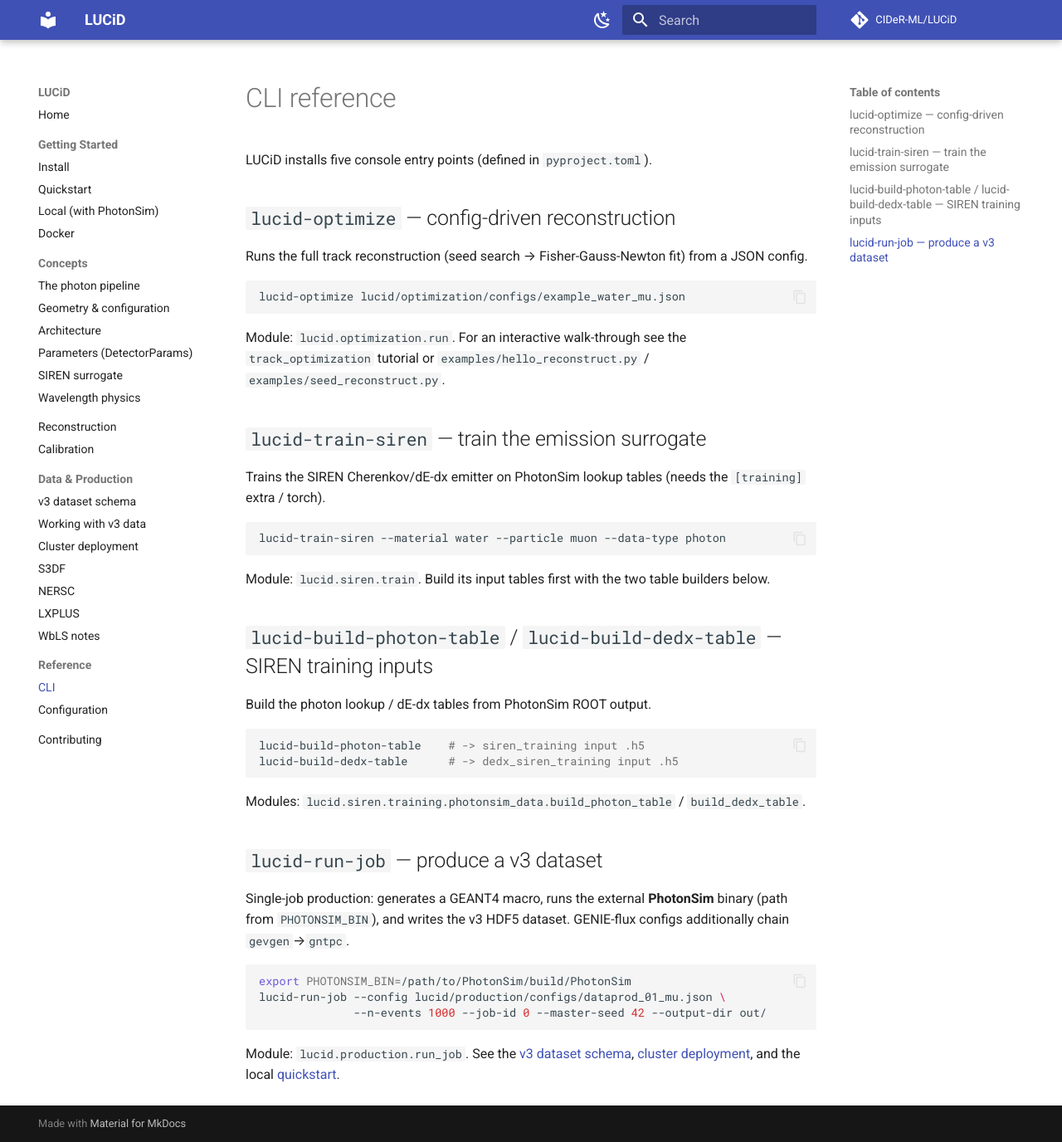
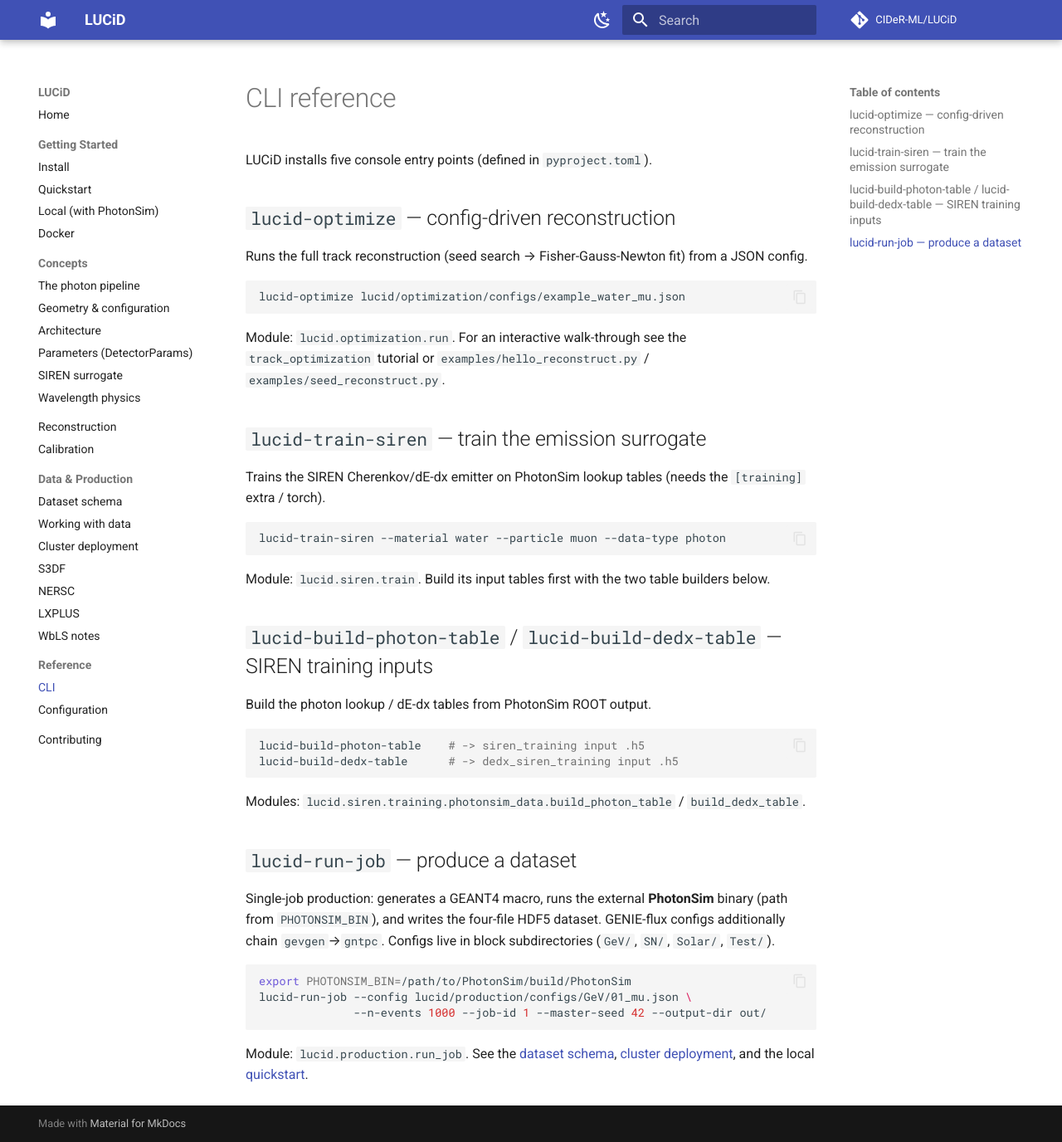
Before and after one commit to CIDeR-ML/LUCiD, an MkDocs documentation site: the page built from docs/reference/cli.md, in a window 1280 px wide and 1376 px high. Shown: the whole window at 83% size. Built offline with MkDocs 1.6.1 and Material for MkDocs 9.7.7, drawn with Linux system fonts in a browser that asks for light colours; comment, search, counter and statistics services are not loaded.

Commit message:
docs: align the site with post-digitizer main (drop v3 naming, fix dead APIs)
The cleanup branch predates the digitizer merge, which dropped the v3/v5
naming and removed data_prod_utils / v3_reader / visualize_particle_events.

- working-with-v3-data.md -> working-with-data.md: rewrite the reading
  example against lucid.sources.reader + verify_output.batch_paths; point
  at scripts/inspect_dataset.py, the viewer, and derived_views.
- scripts/inspect_dataset.py: port from the removed v3_reader API to
  lucid.sources.reader (batch dir + --batch file_index resolution).
- reference/cli.md: block config paths (GeV/01_mu.json), 1-based --job-id.
- README / index / nav / scripts docs: drop the v3 dataset naming
  (GENIE v3 mentions are a real version and stay).

Co-Authored-By: Claude Fable 5 <noreply@anthropic.com>
Claude-Session: https://claude.ai/code/session_01WuukZpak35eZnCn8yjYtBx

````diff
--- a/docs/reference/cli.md
+++ b/docs/reference/cli.md
@@ -26,15 +26,15 @@ lucid-build-dedx-table      # -> dedx_siren_training input .h5
 ```
 Modules: `lucid.siren.training.photonsim_data.build_photon_table` / `build_dedx_table`.
 
-## `lucid-run-job` — produce a v3 dataset
+## `lucid-run-job` — produce a dataset
 Single-job production: generates a GEANT4 macro, runs the external **PhotonSim** binary (path from
-`PHOTONSIM_BIN`), and writes the v3 HDF5 dataset. GENIE-flux configs additionally chain
-`gevgen`→`gntpc`.
+`PHOTONSIM_BIN`), and writes the four-file HDF5 dataset. GENIE-flux configs additionally chain
+`gevgen`→`gntpc`. Configs live in block subdirectories (`GeV/`, `SN/`, `Solar/`, `Test/`).
 ```bash
 export PHOTONSIM_BIN=/path/to/PhotonSim/build/PhotonSim
-lucid-run-job --config lucid/production/configs/dataprod_01_mu.json \
-              --n-events 1000 --job-id 0 --master-seed 42 --output-dir out/
+lucid-run-job --config lucid/production/configs/GeV/01_mu.json \
+              --n-events 1000 --job-id 1 --master-seed 42 --output-dir out/
 ```
-Module: `lucid.production.run_job`. See the [v3 dataset schema](../LUCID_DATASET.md),
+Module: `lucid.production.run_job`. See the [dataset schema](../LUCID_DATASET.md),
 [cluster deployment](../CLUSTER_ABSTRACTION.md), and the local
 [quickstart](../QUICKSTART_LOCAL.md).
--- a/mkdocs.yml
+++ b/mkdocs.yml
@@ -56,8 +56,8 @@ nav:
   - Reconstruction: RECONSTRUCTION.md
   - Calibration: CALIBRATION.md
   - Data & Production:
-      - v3 dataset schema: LUCID_DATASET.md
-      - Working with v3 data: reference/working-with-v3-data.md
+      - Dataset schema: LUCID_DATASET.md
+      - Working with data: reference/working-with-data.md
       - Cluster deployment: CLUSTER_ABSTRACTION.md
       - S3DF: QUICKSTART_S3DF.md
       - NERSC: QUICKSTART_NERSC.md
````
Also changed, not shown: README.md (+6 -6 lines), docs/index.md (+1 -1 lines), docs/reference/working-with-data.md (added, +44 -0 lines), docs/reference/working-with-v3-data.md (deleted, +0 -36 lines), scripts/README.md (+2 -2 lines), 2 other files.
